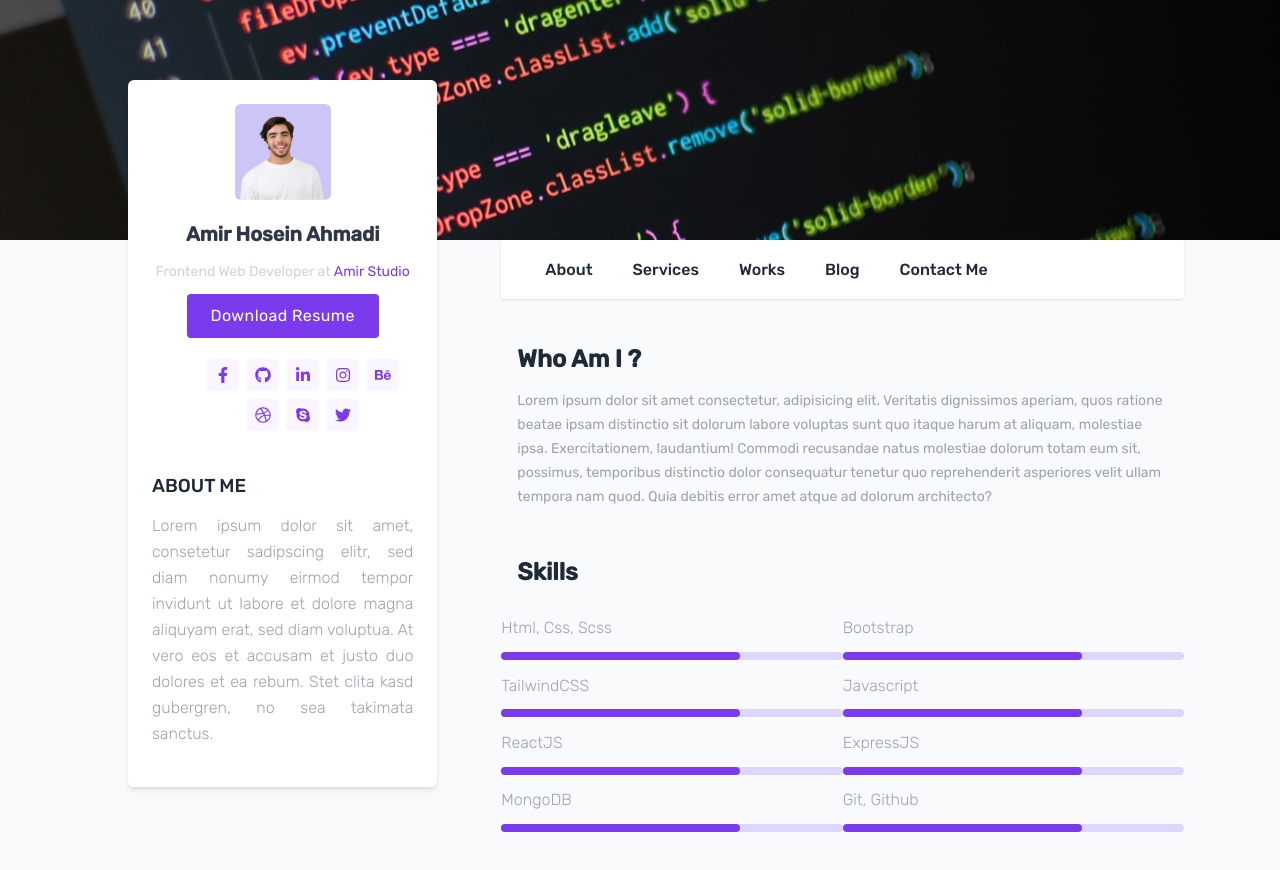
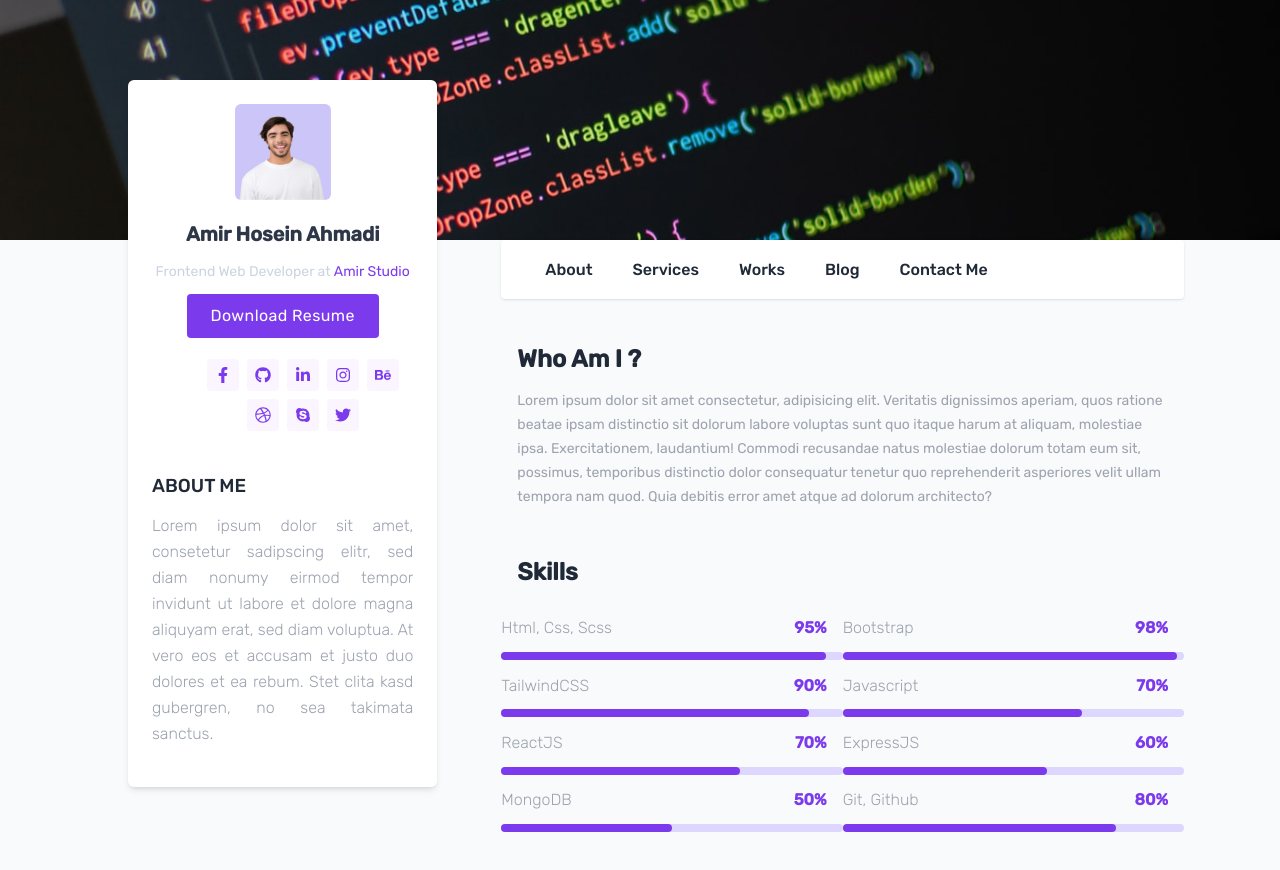
Before and after one commit to amir3000/Resume-Site, a React (Create React App) app in the folder my-resume-site/: page / in a window 1280 px wide. Shown: the top 870 px of the page. Built offline with nearby package versions, Linux system fonts and the light colour scheme.

Commit message:
skills 99% Complete

```diff
--- a/my-resume-site/src/App.js
+++ b/my-resume-site/src/App.js
@@ -2,6 +2,7 @@ import Home from "./components/pages";
 ;
 function App() {
   return (
+
     <div className="App">
       <Home />
     </div>
--- a/my-resume-site/src/components/pages/About/Skills/SkillsElements.jsx
+++ b/my-resume-site/src/components/pages/About/Skills/SkillsElements.jsx
@@ -55,7 +55,7 @@ export const ProgressBarWrapp = styled.div`
   background-color: rgba(221, 214, 254,1);
 `;
 export const ProgressBar = styled.div`
-  width: 70%;
+   width: ${(props)=> props.percentage};
   top: 0;
   left: 0;
   position: absolute;
--- a/my-resume-site/src/components/pages/About/Skills/index.jsx
+++ b/my-resume-site/src/components/pages/About/Skills/index.jsx
@@ -82,7 +82,7 @@ const SkillItem = (props) => {
       <TitleContainer id="TitleContainer">
         <TitleWrapp id="TitleWrapp">
           <H5Title id="H5">{skill.title}</H5Title>
-          <Persentage id="Persentage">{skill.persentage}</Persentage>
+          <Persentage id="Percentage">{skill.percentage} </Persentage>
         </TitleWrapp>
       </TitleContainer>
       <ProgressBarWrapp>
--- a/my-resume-site/src/index.js
+++ b/my-resume-site/src/index.js
@@ -1,15 +1,17 @@
-import React from 'react';
-import ReactDOM from 'react-dom/client';
-import './index.css';
-import { BrowserRouter as Router } from "react-router-dom"
-import App from './App';
-import reportWebVitals from './reportWebVitals';
+import React from "react";
+import ReactDOM from "react-dom/client";
+import "./index.css";
+import { BrowserRouter as Router } from "react-router-dom";
+import App from "./App";
+import reportWebVitals from "./reportWebVitals";
 
-const root = ReactDOM.createRoot(document.getElementById('root'));
+const root = ReactDOM.createRoot(document.getElementById("root"));
 root.render(
-  <Router>
-    <App />
-  </Router>
+  <React.StrictMode>
+    <Router>
+      <App />
+    </Router>
+  </React.StrictMode>
 );
 
 // If you want to start measuring performance in your app, pass a function
```
